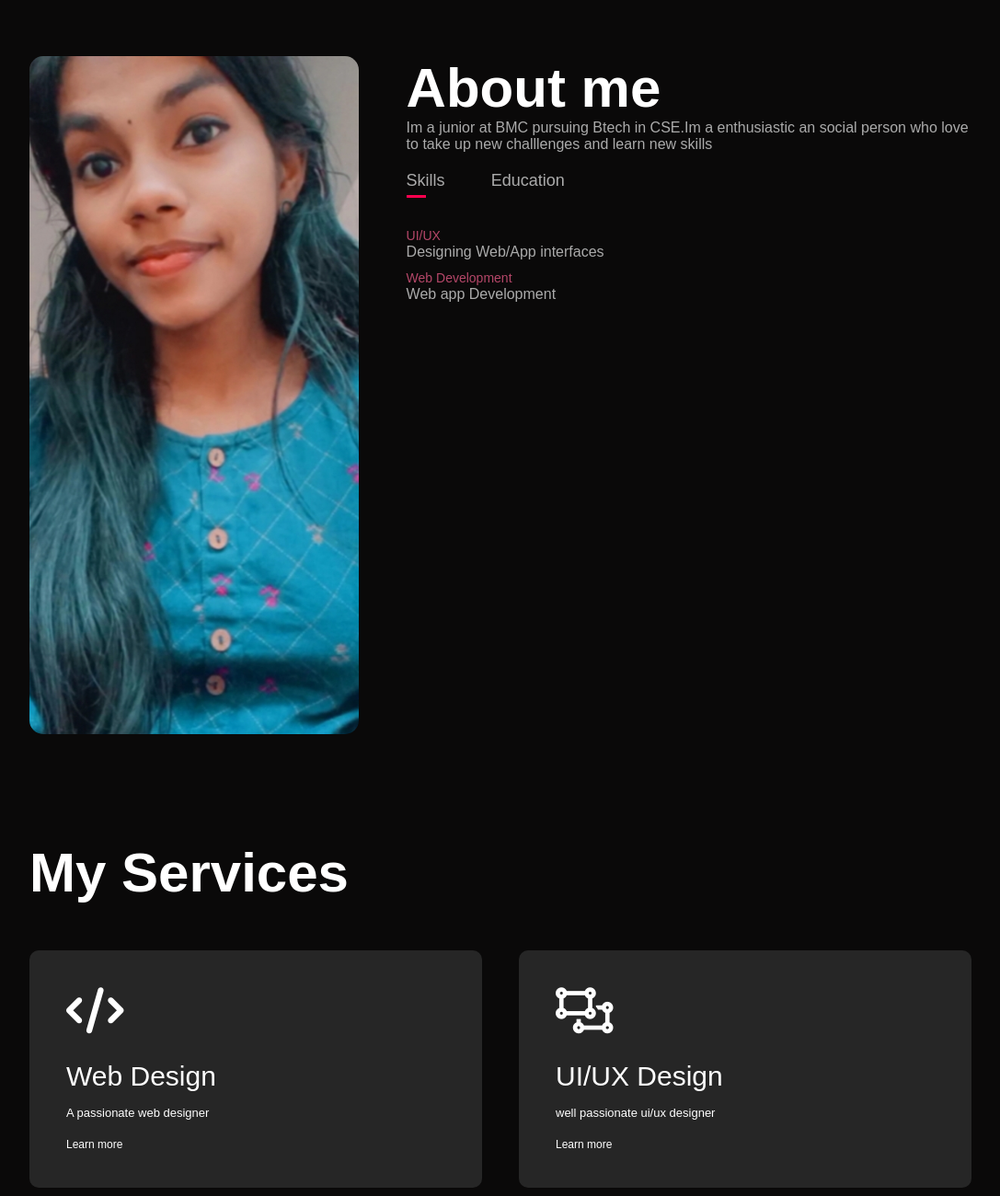
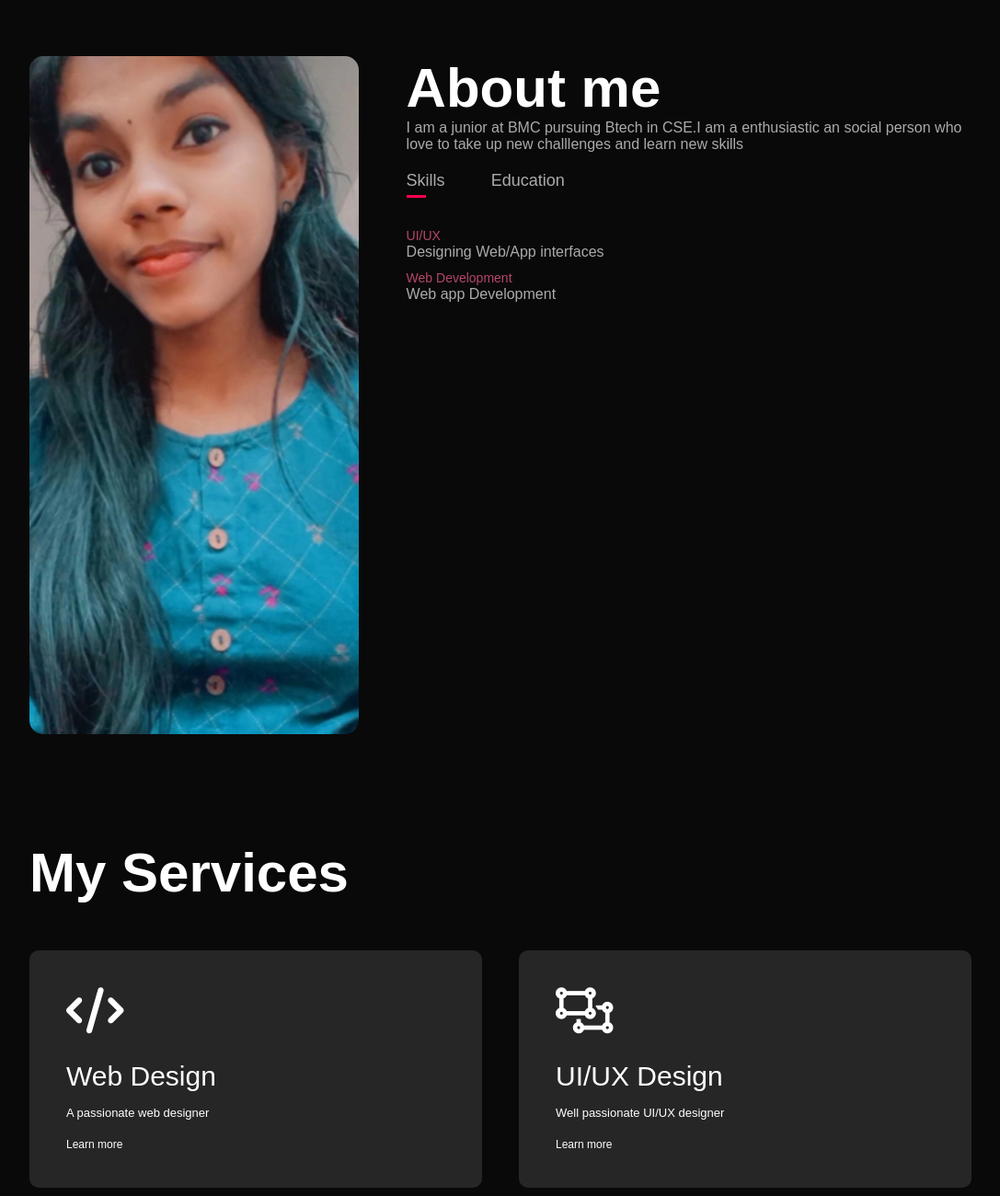
Before and after one commit to Neethuharii/Personal-Portfolio-Website, a plain HTML site: page index.html in a window 1280 px wide. Shown: the part 1620-2920 px from the top of the page at 92% size, without its empty margins (96-1183 px from the left). Drawn offline with Linux system fonts and the light colour scheme.

Commit message:
Update index.html

```diff
--- a/index.html
+++ b/index.html
@@ -39,7 +39,7 @@
            </div>
             <div class="about-col-2">
                 <h1 class="sub-title">About me</h1>
-                <p>Im a junior at BMC pursuing Btech in CSE.Im a enthusiastic an social person
+                <p>I am a junior at BMC pursuing Btech in CSE.I am a enthusiastic an social person
                      who love to take up new challlenges
                      and learn new skills</p>
                      <div class="tab-title">
@@ -95,7 +95,7 @@
             <i class="fa-regular fa-object-ungroup"></i>
             <h2>UI/UX Design</h2>
 
-            <p> well passionate ui/ux designer</p>
+            <p> Well passionate UI/UX designer</p>
         <a href="#">Learn more</a>
         </div>
 
```
